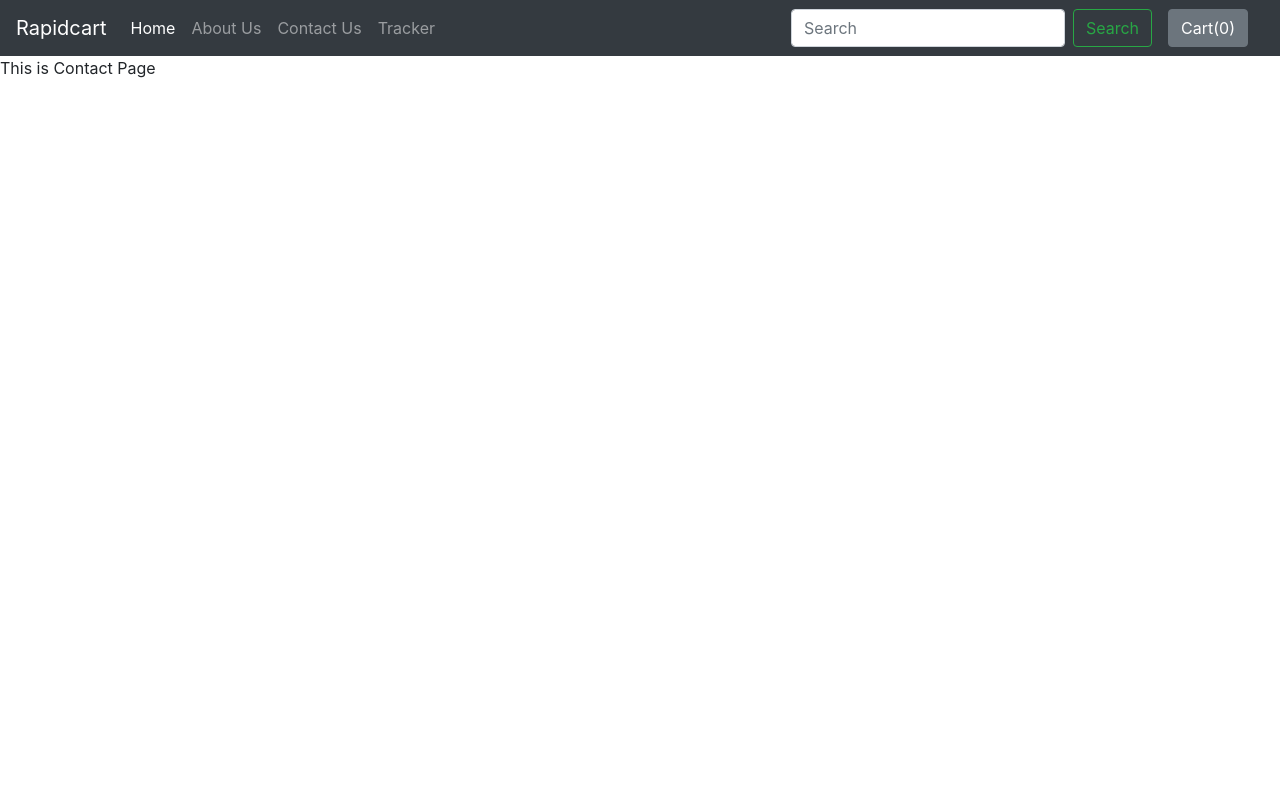
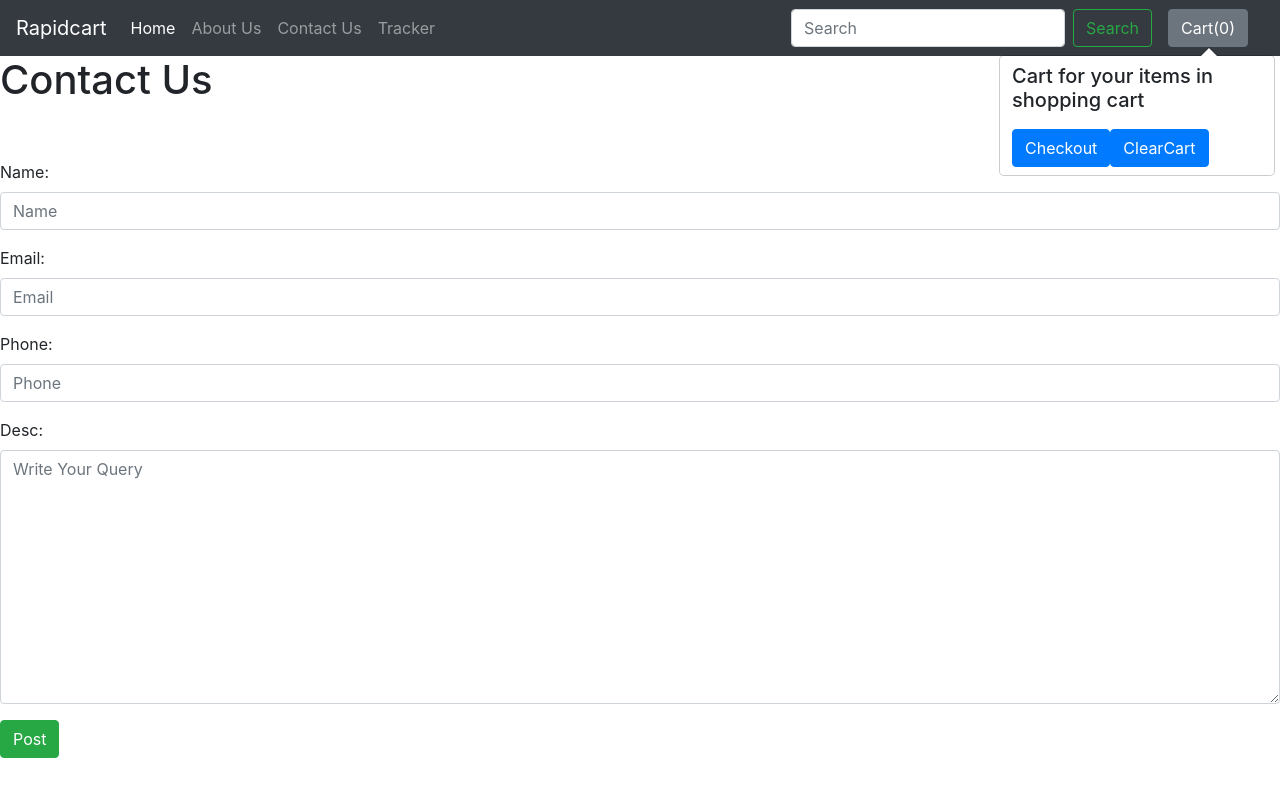
Before and after one commit to abhishekp6/Rapidcart, a Django app: page /shop/contact/ in a window 1280 px wide. Run offline with Django 3.2, Linux system fonts and the light colour scheme; some libraries are stand-ins or nearby versions.

Commit message:
Add cart and Contact page

```diff
--- a/Rapidcart/settings.py
+++ b/Rapidcart/settings.py
@@ -42,6 +42,7 @@ INSTALLED_APPS = [
     'django.contrib.sessions',
     'django.contrib.messages',
     'django.contrib.staticfiles',
+    'widget_tweaks',
 ]
 
 MIDDLEWARE = [
--- a/shop/admin.py
+++ b/shop/admin.py
@@ -1,5 +1,6 @@
 from django.contrib import admin
 
 # Register your models here.
-from .models import Product
+from .models import Product, Contact
 admin.site.register(Product)
+admin.site.register(Contact)
--- /dev/null
+++ b/shop/forms.py
@@ -0,0 +1,12 @@
+from django import forms
+from .models import Contact
+
+class NewContactForm(forms.ModelForm):
+    #msg_id = forms.AutoField(primary_key = True)
+    name = forms.CharField(max_length=50, widget=forms.TextInput(attrs={"class":"form-control","placeholder":"Name"}))
+    email = forms.EmailField(max_length=70, widget=forms.TextInput(attrs={"class":"form-control","placeholder":"Email"}))
+    phone = forms.CharField(max_length=12, widget=forms.TextInput(attrs={"class":"form-control","placeholder":"Phone"}))
+    desc = forms.CharField(max_length=500, widget=forms.Textarea(attrs={"class":"form-control", "placeholder":"Write Your Query"}))
+    class Meta:
+        model = Contact
+        fields = ['name', 'email', 'phone', 'desc']
--- a/shop/models.py
+++ b/shop/models.py
@@ -14,3 +14,13 @@ class Product(models.Model):
 
     def __str__(self):
         return self.product_name
+
+class Contact(models.Model):
+    msg_id = models.AutoField(primary_key=True)
+    name = models.CharField(max_length=50)
+    email = models.CharField(max_length=70,default="")
+    phone = models.CharField(max_length=12, default="")
+    desc = models.CharField(max_length=500, default="")
+
+    def __str__(self):
+        return self.name
--- /dev/null
+++ b/shop/static/js/cart.js
@@ -0,0 +1,95 @@
+
+//find out the cart items from the local storage
+if(localStorage.getItem('cart')==null)
+    {
+        var cart = {}
+    }
+else
+    {
+        cart = JSON.parse(localStorage.getItem('cart'))
+        updatecart(cart)
+    }
+
+
+//if add to cart is clicked, add/increment the item
+//$('.cart').click(function(){
+$('.divpr').on('click', 'button.cart', function(){
+var idstr = this.id.toString()
+if(cart[idstr]!= undefined)
+    {
+        cart[idstr] = cart[idstr] + 1;
+    }
+else
+    {
+        cart[idstr] = 1;
+    }
+updatecart(cart)
+});
+
+
+function clearCart()
+{
+    cart = JSON.parse(localStorage.getItem('cart'))
+    for(var item in cart)
+    {
+        document.getElementById('div' + item).innerHTML = '<button id="'+ item +'" class="btn btn-primary cart">Add To Cart</button>'
+    }
+    localStorage.clear();
+    cart = {}
+    updatecart(cart)
+}
+
+function updatecart(cart)
+{
+    var sum=0;
+    for(var item in cart)
+    {
+        document.getElementById('div'+item).innerHTML = "<button id='minus" + item + "' class='btn btn-primary minus'>-</button> <span id='val"+ item +"''>" + cart[item] + "</span> <button id='plus"+ item +"' class='btn btn-primary plus'> + </button>";
+        sum = sum + cart[item]
+    }
+
+localStorage.setItem('cart', JSON.stringify(cart))
+document.getElementById('cart').innerHTML = sum;
+updatePopOver(cart)
+}
+
+// Add popover to cart
+
+$('#popcart').popover()
+updatePopOver(cart)
+function updatePopOver(cart)
+{
+
+    console.log('we are in update popover')
+    var popStr = ""
+    popStr = popStr + "<h5>Cart for your items in shopping cart</h5><div class='col mx-2 my-2'>"
+    var i=0;
+    for(var item in cart)
+    {
+        popStr = popStr + "<b>" + i + "</b>. "
+        popStr = popStr + document.getElementById('name'+ item).innerHTML.slice(0,19) + "....Qty: " + cart[item] + "</br>"
+        i = i+1
+
+    }
+    popStr = popStr + "</div><a href = '/shop/checkout'><button class='btn btn-primary' id='checkout'>Checkout</button></a><button class='btn btn-primary' onclick='clearCart()' id='clearCart'>ClearCart</button>"
+    document.getElementById('popcart').setAttribute('data-content', popStr)
+    $('#popcart').popover('show')
+
+}
+
+// if plus or minus button is clicked, change the cart as well as display value
+$('.divpr').on("click", "button.minus", function()
+{
+    a = this.id.slice(7, )
+    cart['pr' + a] = cart['pr' + a] - 1;
+    cart['pr' + a] = Math.max(0, cart['pr' + a])
+    document.getElementById('valpr' + a).innerHTML = cart['pr' + a]
+    updatecart(cart)
+});
+$('.divpr').on("click", "button.plus", function()
+{
+    a = this.id.slice(6, )
+    cart['pr' + a] = cart['pr' + a] + 1;
+    document.getElementById('valpr' + a).innerHTML = cart['pr' + a]
+    updatecart(cart)
+});
--- a/shop/templates/shop/basic.html
+++ b/shop/templates/shop/basic.html
@@ -1,6 +1,7 @@
 {% load static %}
 <!doctype html>
 <html lang="en">
+
 <head>
   <!-- Required meta tags -->
   <meta charset="utf-8">
@@ -21,7 +22,8 @@
 <body>
   <nav class="navbar navbar-expand-lg navbar-dark bg-dark">
     <a class="navbar-brand" href="/shop">Rapidcart</a>
-            <button class="navbar-toggler" type="button" data-toggle="collapse" data-target="#navbarSupportedContent" aria-controls="navbarSupportedContent" aria-expanded="false" aria-label="Toggle navigation">
+    <button class="navbar-toggler" type="button" data-toggle="collapse" data-target="#navbarSupportedContent"
+      aria-controls="navbarSupportedContent" aria-expanded="false" aria-label="Toggle navigation">
       <span class="navbar-toggler-icon"></span>
     </button>
 
@@ -44,7 +46,9 @@
         <input class="form-control mr-sm-2" type="search" placeholder="Search" aria-label="Search">
         <button class="btn btn-outline-success my-2 my-sm-0" type="submit">Search</button>
       </form>
-              <button type="button" class="btn btn-secondary mx-3" id="popcart" data-container="body" data-toggle="popover" data-placement="bottom" data-html="true" data-content="Vivamus sagittis lacus vel augue laoreet rutrum faucibus.">
+      <button type="button" class="btn btn-secondary mx-3" id="popcart" data-container="body" data-toggle="popover"
+        data-placement="bottom" data-html="true"
+        data-content="Vivamus sagittis lacus vel augue laoreet rutrum faucibus.">
         Cart(<span id="cart">0</span>)
       </button>
     </div>
@@ -64,45 +68,8 @@
 
 
 
-
- {% block js %}
- <script>
-
-console.log('working');
-if(localStorage.getItem('cart') == null)
-{
-  var cart = {};
-}
-else
-{
-  cart = JSON.parse(localStorage.getItem('cart'));
-  document.getElementById('cart').innerHTML = Object.keys(cart).length;
-}
-$('.cart').click(function(){
-
-console.log('clicked');
-var idstr = this.id.toString();
-console.log(idstr);
-if(cart[idstr] != undefined)
-{
-  cart[idstr] = cart[idstr] + 1;
-}
-else{
-  cart[idstr] = 1;
-}
-console.log(cart);
-localStorage.setItem('cart', JSON.stringify(cart));
-document.getElementById('cart').innerHTML = Object.keys(cart).length;
-
-});
-$('#popcart').popover()
-
-document.getElementById('popcart').setAttribute('data-content','<h5>Cart</h5>');
-
-
- </script>
-
- {% endblock %}
+<script type="text/javascript" src="{% static 'js/cart.js' %}"></script>
 
 </body>
+
 </html>
--- a/shop/templates/shop/contact.html
+++ b/shop/templates/shop/contact.html
@@ -1,5 +1,19 @@
 {% extends 'shop/basic.html' %}
+{% load widget_tweaks %}
 
 {% block title %}Contact Us{% endblock %}
 
-{% block body %}This is Contact Page{% endblock %}
+{% block body %}
+
+<h1>Contact Us</h1>
+<br /><br />
+<div class="form-group">
+  <form method="post">
+    {% csrf_token %}
+    <!-- {{ form.as_p }} -->
+    {{ form.as_p }}
+    <button type="submit" class="btn btn-success">Post</button>
+  </form>
+</div>
+
+{% endblock %}
--- a/shop/views.py
+++ b/shop/views.py
@@ -1,7 +1,8 @@
-from django.shortcuts import render
+from django.shortcuts import render, redirect
 from django.http import HttpResponse
-from .models import Product
+from .models import Product, Contact
 from math import ceil
+from .forms import NewContactForm
 # Create your views here.
 
 def index(request):
@@ -26,7 +27,15 @@ def about(request):
     return render(request, 'shop/about.html')
 
 def contact(request):
-    return render(request, 'shop/contact.html')
+    if request.method == 'POST':
+        form = NewContactForm(request.POST)
+        if form.is_valid():
+            form.save()
+            form = NewContactForm()
+    else:
+        form = NewContactForm()
+
+    return render(request, 'shop/contact.html', {'form':form})
 
 
 def tracker(request):
```
Also changed, not shown: shop/templates/shop/index.html (+6 -11 lines), shop/migrations/0003_contact.py (added). Lines whose indentation alone changed are shown as unchanged.
